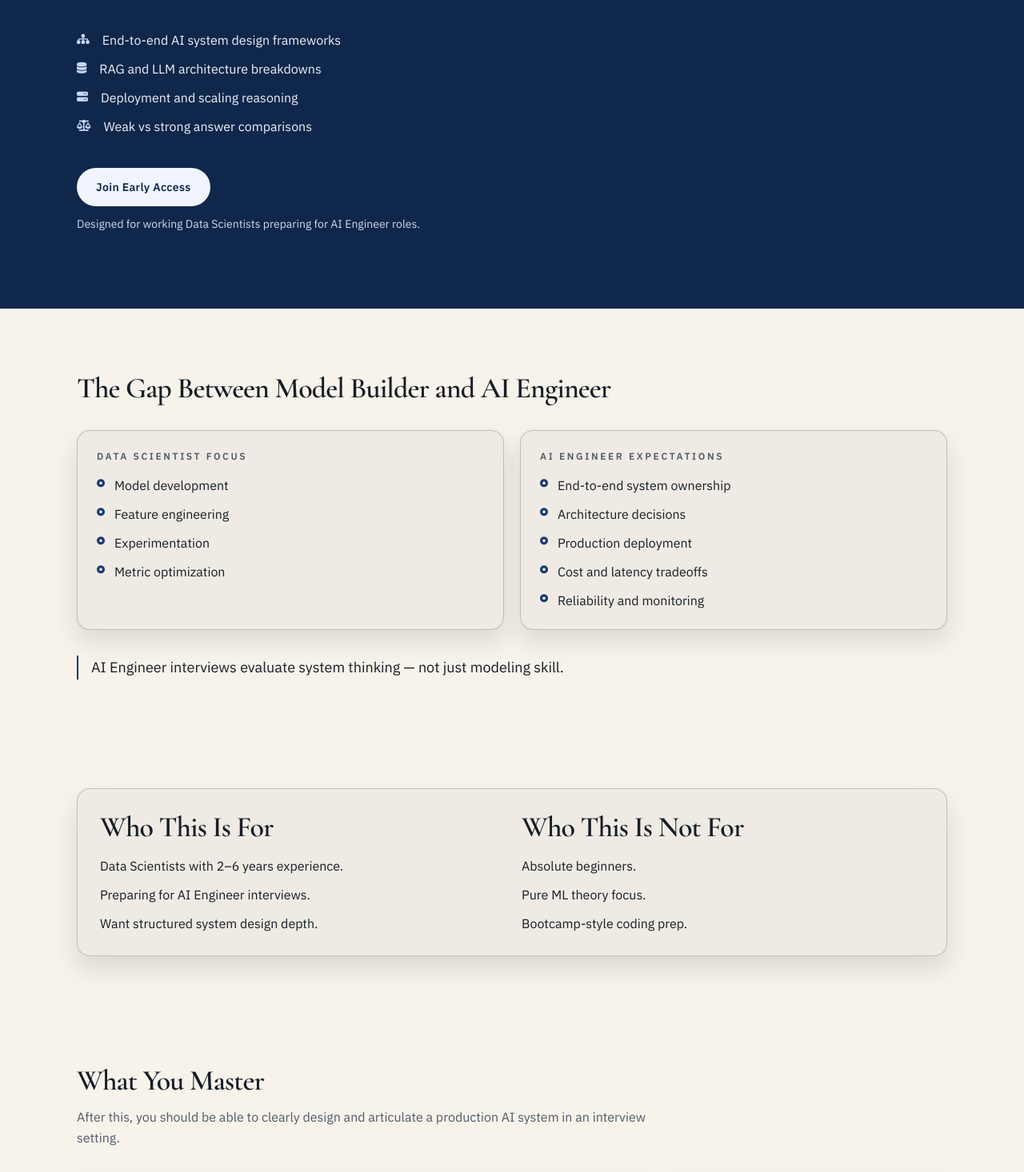
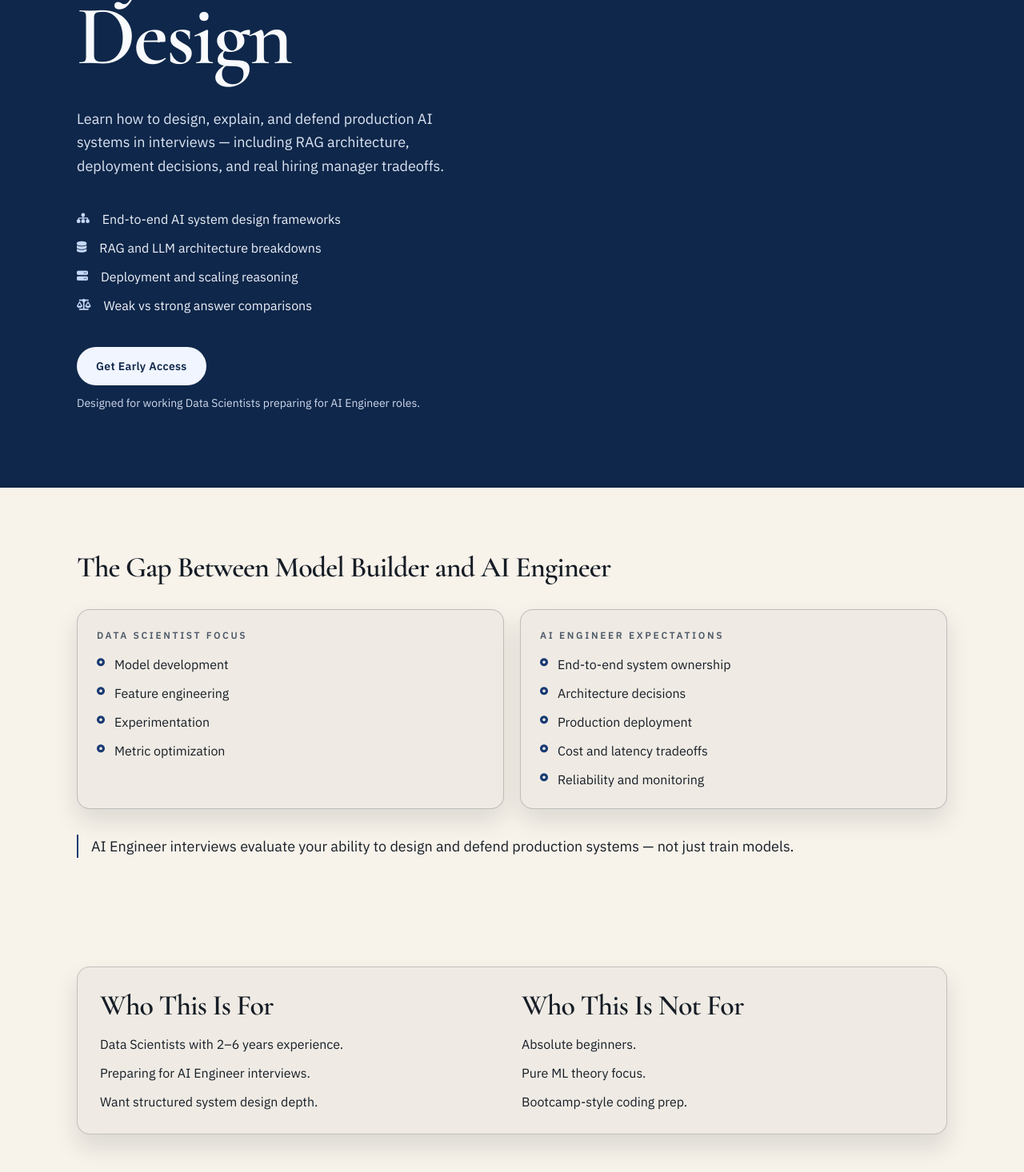
Before and after one commit to anishmahapatra/ai-engineer-interview-readiness, a Next.js app: page / in a window 1280 px wide. Shown: the part 960-2426 px from the top of the page at 80% size. Built offline with nearby package versions, Linux system fonts and the light colour scheme.

Commit message:
content: strengthen positioning, CTA clarity, and update contact email v1

```diff
--- a/src/app/page.tsx
+++ b/src/app/page.tsx
@@ -2,7 +2,6 @@
 
 import { useEffect, useState } from "react";
 import { Cormorant_Garamond, IBM_Plex_Sans } from "next/font/google";
-import { motion, type Variants } from "framer-motion";
 
 const headingFont = Cormorant_Garamond({
   subsets: ["latin"],
@@ -131,35 +130,6 @@ const playbookModules = [
 ];
 const COPYRIGHT_YEAR = "2026";
 
-const heroContainer: Variants = {
-  hidden: { opacity: 0 },
-  show: {
-    opacity: 1,
-    transition: {
-      staggerChildren: 0.12,
-      delayChildren: 0.16,
-    },
-  },
-};
-
-const fadeUp: Variants = {
-  hidden: { opacity: 0, y: 16 },
-  show: {
-    opacity: 1,
-    y: 0,
-    transition: { duration: 0.55, ease: "easeOut" },
-  },
-};
-
-const floatingCtaVariants: Variants = {
-  hidden: { opacity: 0, y: 10 },
-  show: {
-    opacity: 1,
-    y: 0,
-    transition: { duration: 0.3, ease: "easeOut" },
-  },
-};
-
 function validateEmail(value: string) {
   const trimmed = value.trim();
   if (!trimmed) return "Email is required.";
@@ -248,7 +218,7 @@ export default function Home() {
               href="#contact"
               className="rounded-full bg-[var(--accent)] px-5 py-3 text-sm font-semibold tracking-wide text-[#f8f7f4] transition-all duration-300 hover:-translate-y-0.5 hover:shadow-[0_10px_24px_rgba(24,58,115,0.24)] focus-visible:outline-none focus-visible:ring-2 focus-visible:ring-[color:rgba(24,58,115,0.35)] focus-visible:ring-offset-2 focus-visible:ring-offset-[var(--bg)]"
             >
-              Join Early Access
+              Get Early Access
             </a>
           </nav>
 
@@ -289,7 +259,7 @@ export default function Home() {
                 className="mt-2 inline-flex w-fit rounded-full bg-[var(--accent)] px-5 py-3 text-sm font-semibold tracking-wide text-[#f8f7f4]"
                 onClick={() => setMenuOpen(false)}
               >
-                Join Early Access
+                Get Early Access
               </a>
             </div>
           </nav>
@@ -301,24 +271,22 @@ export default function Home() {
           className="bg-[#0f274a]"
         >
           <div className="mx-auto w-full max-w-6xl px-5 pb-14 pt-20 sm:px-8 sm:pt-24 lg:pb-24 lg:pt-36">
-            <motion.div
-              variants={heroContainer}
-              initial={false}
-              animate="show"
+            <div
               className="grid gap-10 lg:grid-cols-[1.05fr_0.95fr] lg:items-start"
             >
-              <motion.div variants={fadeUp} className="space-y-10">
+              <div className="space-y-10">
                 <p className="text-xs font-semibold uppercase tracking-[0.24em] text-[#d5e1f5]">
                   AI Engineer Interview Readiness
                 </p>
                 <h1
                   className={`${headingFont.className} max-w-3xl text-5xl font-semibold leading-[0.92] tracking-tight text-[#f8fafd] sm:text-[5.2rem] lg:text-[6.6rem]`}
                 >
-                  Crack AI Engineer Interviews — Designed for Data Scientists.
+                  Crack AI Engineer Interviews by Mastering Production-Grade AI System Design
                 </h1>
                 <p className="max-w-lg text-base leading-relaxed text-[#dce5f3] sm:text-lg">
-                  Master production-grade AI system design, LLM architecture, and
-                  the real-world tradeoffs hiring managers evaluate.
+                  Learn how to design, explain, and defend production AI systems in
+                  interviews — including RAG architecture, deployment decisions, and
+                  real hiring manager tradeoffs.
                 </p>
                 <ul className="grid gap-3 text-sm text-[#edf2fa] sm:text-base">
                   {heroBullets.map((item) => (
@@ -336,17 +304,16 @@ export default function Home() {
                     href="#contact"
                     className="inline-flex rounded-full bg-[#f1f5ff] px-6 py-3.5 text-sm font-semibold tracking-wide text-[#0f274a] transition-all duration-300 hover:-translate-y-0.5 hover:shadow-[0_12px_26px_rgba(9,22,43,0.35)] focus-visible:outline-none focus-visible:ring-2 focus-visible:ring-[#d5e1f5] focus-visible:ring-offset-2 focus-visible:ring-offset-[#0f274a]"
                   >
-                    Join Early Access
+                    Get Early Access
                   </a>
                   <p className="text-sm text-[#d0dbef]">
                     Designed for working Data Scientists preparing for AI Engineer
                     roles.
                   </p>
                 </div>
-              </motion.div>
+              </div>
 
-              <motion.aside
-                variants={fadeUp}
+              <aside
                 className="rounded-2xl border border-[color:rgba(241,245,255,0.34)] bg-[color:rgba(241,245,255,0.1)] p-5 shadow-[0_24px_46px_rgba(9,22,43,0.28)] backdrop-blur-[2px] sm:p-7"
                 aria-label="AI system architecture diagram placeholder"
               >
@@ -376,18 +343,14 @@ export default function Home() {
                     </div>
                   ))}
                 </div>
-              </motion.aside>
-            </motion.div>
+              </aside>
+            </div>
           </div>
         </section>
 
-        <motion.section
+        <section
           id="about"
           className="mx-auto w-full max-w-6xl px-5 py-14 sm:px-8 lg:py-20"
-          variants={fadeUp}
-          initial={false}
-          whileInView="show"
-          viewport={{ once: true, amount: 0.2 }}
         >
           <div className="mb-8 max-w-3xl">
             <h2
@@ -434,17 +397,13 @@ export default function Home() {
           </div>
 
           <p className="mt-8 border-l-2 border-[var(--accent)] pl-4 text-base leading-relaxed text-[var(--ink)] sm:text-lg">
-            AI Engineer interviews evaluate system thinking — not just modeling
-            skill.
+            AI Engineer interviews evaluate your ability to design and defend
+            production systems — not just train models.
           </p>
-        </motion.section>
+        </section>
 
-        <motion.section
+        <section
           className="mx-auto w-full max-w-6xl px-5 py-10 sm:px-8 lg:py-14"
-          variants={fadeUp}
-          initial={false}
-          whileInView="show"
-          viewport={{ once: true, amount: 0.2 }}
         >
           <div className="grid gap-5 rounded-2xl border border-[color:rgba(22,29,38,0.2)] bg-[var(--surface)] p-6 shadow-[0_16px_30px_rgba(22,29,38,0.12)] md:grid-cols-2 md:gap-6 md:p-7">
             <article>
@@ -473,15 +432,11 @@ export default function Home() {
               </ul>
             </article>
           </div>
-        </motion.section>
+        </section>
 
-        <motion.section
+        <section
           id="master"
           className="mx-auto w-full max-w-6xl px-5 py-14 sm:px-8 lg:py-20"
-          variants={fadeUp}
-          initial={false}
-          whileInView="show"
-          viewport={{ once: true, amount: 0.2 }}
         >
           <div className="mb-8 max-w-3xl">
             <h2
@@ -490,8 +445,8 @@ export default function Home() {
               What You Master
             </h2>
             <p className="mt-3 text-sm leading-relaxed text-[var(--muted)] sm:text-base">
-              After this, you should be able to clearly design and articulate a
-              production AI system in an interview setting.
+              You will be able to design and clearly explain a production-grade AI
+              system under real interview conditions.
             </p>
           </div>
 
@@ -516,15 +471,11 @@ export default function Home() {
               </article>
             ))}
           </div>
-        </motion.section>
+        </section>
 
-        <motion.section
+        <section
           id="inside"
           className="mx-auto w-full max-w-6xl bg-[color:rgba(24,58,115,0.05)] px-5 py-14 sm:px-8 lg:py-20"
-          variants={fadeUp}
-          initial={false}
-          whileInView="show"
-          viewport={{ once: true, amount: 0.2 }}
         >
           <div className="mx-auto w-full max-w-6xl">
             <div className="mb-8 max-w-2xl">
@@ -562,14 +513,10 @@ export default function Home() {
               ))}
             </div>
           </div>
-        </motion.section>
+        </section>
 
-        <motion.section
+        <section
           className="mx-auto w-full max-w-6xl px-5 py-14 sm:px-8 lg:py-20"
-          variants={fadeUp}
-          initial={false}
-          whileInView="show"
-          viewport={{ once: true, amount: 0.2 }}
         >
           <div className="rounded-2xl border border-[color:rgba(24,58,115,0.26)] bg-[color:rgba(24,58,115,0.1)] p-8 shadow-[0_14px_30px_rgba(24,58,115,0.12)] sm:p-10 lg:p-12">
             <h2
@@ -585,18 +532,14 @@ export default function Home() {
               href="#contact"
               className="mt-8 inline-flex rounded-full bg-[var(--accent)] px-6 py-3.5 text-sm font-semibold tracking-wide text-[#f8f7f4] transition-all duration-300 hover:-translate-y-0.5 hover:shadow-[0_12px_26px_rgba(24,58,115,0.25)] focus-visible:outline-none focus-visible:ring-2 focus-visible:ring-[color:rgba(24,58,115,0.35)] focus-visible:ring-offset-2 focus-visible:ring-offset-[var(--bg)]"
             >
-              Join Early Access
+              Get Early Access
             </a>
           </div>
-        </motion.section>
+        </section>
 
-        <motion.section
+        <section
           id="contact"
           className="mx-auto w-full max-w-6xl px-5 py-14 sm:px-8 lg:py-20"
-          variants={fadeUp}
-          initial={false}
-          whileInView="show"
-          viewport={{ once: true, amount: 0.2 }}
         >
           <div className="grid gap-8 lg:grid-cols-[0.85fr_1.15fr] lg:items-start">
             <div>
@@ -697,7 +640,7 @@ export default function Home() {
                   disabled={isSubmitDisabled}
                   className="rounded-full bg-[var(--accent)] px-6 py-3.5 text-sm font-semibold tracking-wide text-[#f8f7f4] transition-all duration-300 hover:-translate-y-0.5 hover:shadow-[0_12px_26px_rgba(24,58,115,0.25)] focus-visible:outline-none focus-visible:ring-2 focus-visible:ring-[color:rgba(24,58,115,0.35)] focus-visible:ring-offset-2 focus-visible:ring-offset-[var(--bg)] disabled:cursor-not-allowed disabled:opacity-60 disabled:hover:translate-y-0 disabled:hover:shadow-none"
                 >
-                  Join Early Access
+                  Get Early Access
                 </button>
                 <p className="text-sm text-[var(--muted)]">
                   No spam. No generic newsletters. Just early access updates.
@@ -705,7 +648,7 @@ export default function Home() {
               </div>
             </form>
           </div>
-        </motion.section>
+        </section>
       </main>
 
       <footer className="border-t border-[color:rgba(22,29,38,0.16)]">
@@ -741,10 +684,10 @@ export default function Home() {
               Contact
             </p>
             <a
-              href="mailto:hello@aiinterviewreadiness.com"
+              href="mailto:hello@anish.studio"
               className="block text-sm text-[var(--ink)] transition-colors duration-200 hover:text-[var(--accent)] focus-visible:rounded-md focus-visible:outline-none focus-visible:ring-2 focus-visible:ring-[color:rgba(24,58,115,0.35)]"
             >
-              hello@aiinterviewreadiness.com
+              hello@anish.studio
             </a>
             <p className="pt-3 text-xs text-[var(--muted)]">
               Copyright {COPYRIGHT_YEAR} AI Engineer Interview Readiness
@@ -754,10 +697,7 @@ export default function Home() {
       </footer>
 
       {isMounted && showFloatingCta && (
-        <motion.div
-          variants={floatingCtaVariants}
-          initial={false}
-          animate="show"
+        <div
           className="fixed bottom-4 right-4 z-[70]"
         >
           <a
@@ -766,11 +706,11 @@ export default function Home() {
               WebkitTapHighlightColor: "transparent",
               outline: "none",
             }}
-            className="inline-flex rounded-full bg-[var(--accent)] px-5 py-3 text-sm font-semibold tracking-wide text-[#f8f7f4] shadow-[0_12px_24px_rgba(24,58,115,0.3)] transition-all duration-300 active:scale-[0.98] focus:outline-none focus:ring-0"
+            className="inline-flex select-none rounded-full bg-[var(--accent)] px-5 py-3 text-sm font-semibold tracking-wide text-[#f8f7f4] shadow-[0_12px_24px_rgba(24,58,115,0.3)] transition-all duration-300 active:scale-[0.98] focus:outline-none focus:ring-0 focus-visible:outline-none focus-visible:ring-0"
           >
-            Join Early Access
+            Get Early Access
           </a>
-        </motion.div>
+        </div>
       )}
     </div>
   );
```
